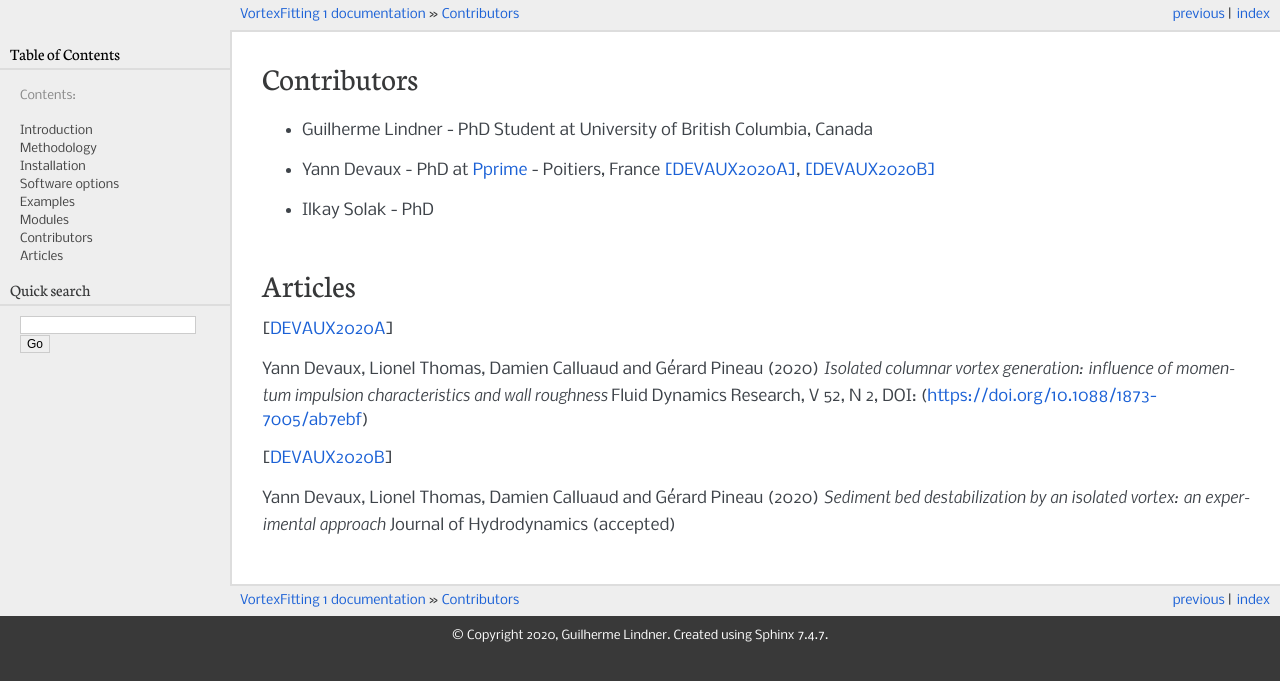
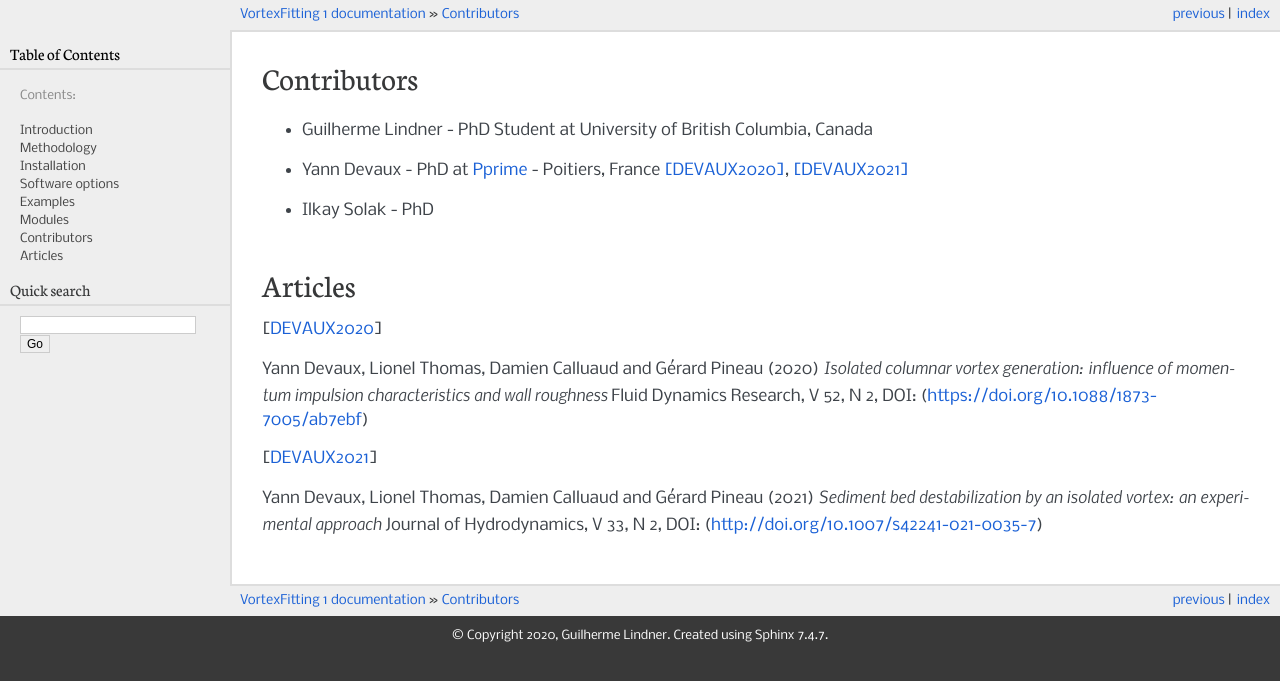
Before and after one commit to guilindner/VortexFitting, a Sphinx documentation site: the page built from docs/contributors.rst, in a window 1280 px wide. Shown: the top 681 px of the page. Built offline with Sphinx 7.4.7, drawn with Linux system fonts in a browser that asks for light colours; formulas are drawn with MathJax 3; pages that are not in the unit, such as notebooks, are missing from menus.

Commit message:
Update contributors.rst
Update published articles

```diff
--- a/docs/contributors.rst
+++ b/docs/contributors.rst
@@ -3,7 +3,7 @@ Contributors
 
 * Guilherme Lindner - PhD Student at University of British Columbia, Canada
 
-* Yann Devaux - PhD at `Pprime <https://pprime.fr/>`_ - Poitiers, France [DEVAUX2020A]_, [DEVAUX2020B]_
+* Yann Devaux - PhD at `Pprime <https://pprime.fr/>`_ - Poitiers, France [DEVAUX2020]_, [DEVAUX2021]_
 
 * Ilkay Solak - PhD
 
@@ -11,8 +11,8 @@ Contributors
 Articles
 --------
 
-.. [DEVAUX2020A]  Yann Devaux, Lionel Thomas, Damien Calluaud and Gérard Pineau (2020)
+.. [DEVAUX2020]  Yann Devaux, Lionel Thomas, Damien Calluaud and Gérard Pineau (2020)
    *Isolated columnar vortex generation: influence of momentum impulsion characteristics and wall roughness* Fluid Dynamics Research, V 52, N 2, DOI: (https://doi.org/10.1088/1873-7005/ab7ebf)
 
-.. [DEVAUX2020B] Yann Devaux, Lionel Thomas, Damien Calluaud and Gérard Pineau (2020)
-   *Sediment bed destabilization by an isolated vortex: an experimental approach* Journal of Hydrodynamics (accepted)
+.. [DEVAUX2021] Yann Devaux, Lionel Thomas, Damien Calluaud and Gérard Pineau (2021)
+   *Sediment bed destabilization by an isolated vortex: an experimental approach* Journal of Hydrodynamics, V 33, N 2, DOI: (http://doi.org/10.1007/s42241-021-0035-7)
```
